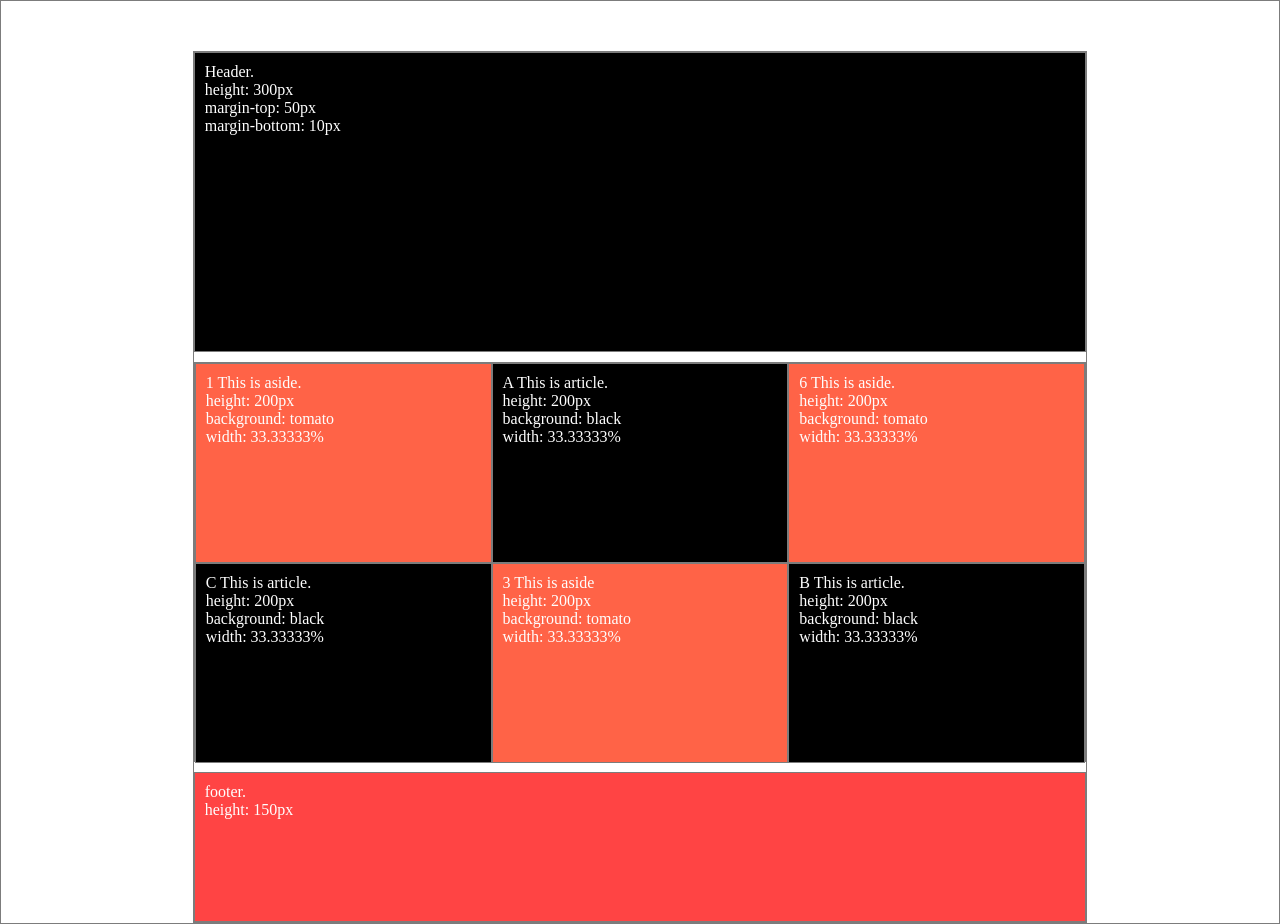
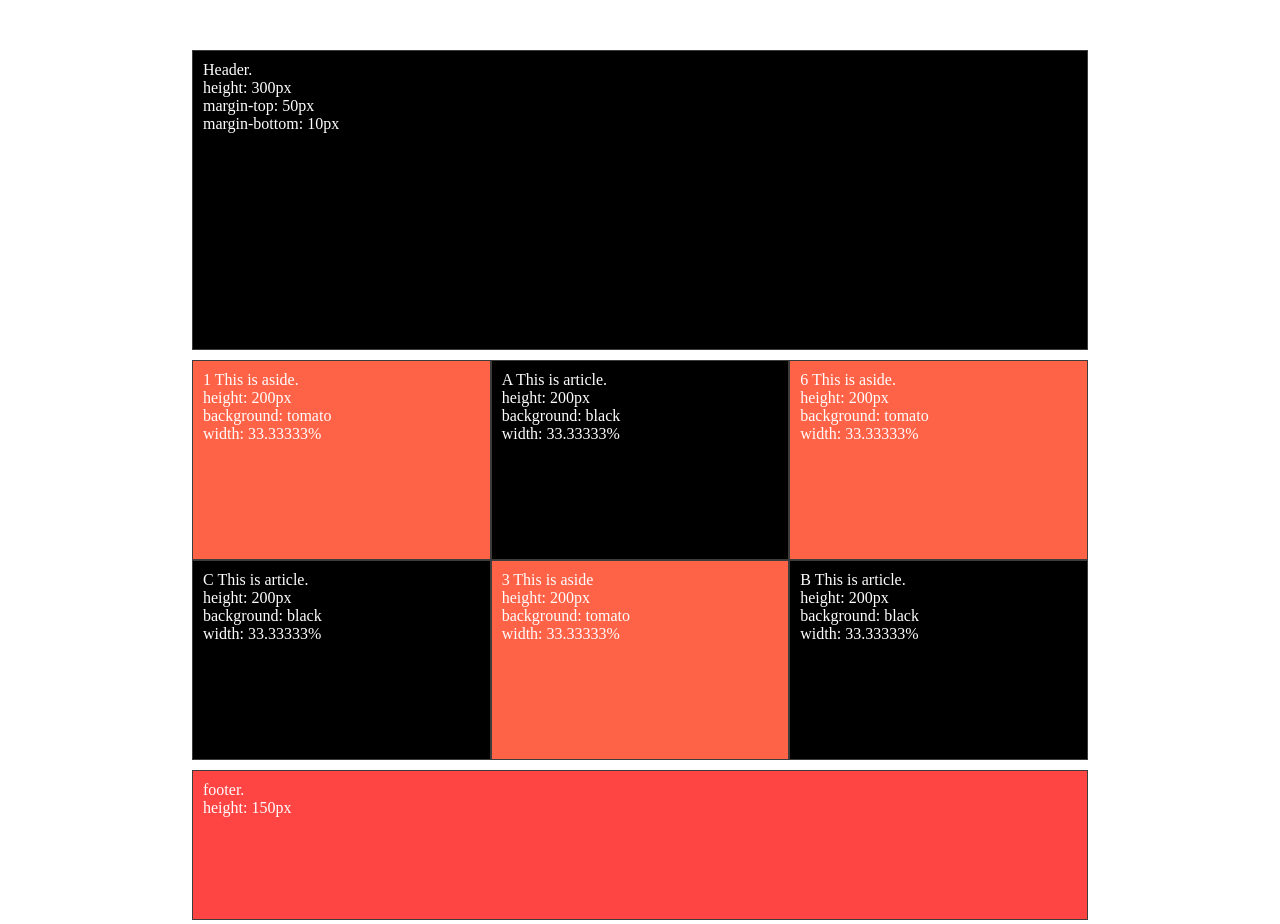
Before and after one commit to universidadny/BuildingBlocks, a plain HTML site: page Layout_03/index.html in a window 1280 px wide. Drawn offline with Linux system fonts and the light colour scheme.

Commit message:
Add files via upload

```diff
--- a/Layout_03/main.css
+++ b/Layout_03/main.css
@@ -1,6 +1,5 @@
 * {
     box-sizing: border-box;
-    border: solid 0.5px #7c7c7c;
 }
 
 body {
@@ -21,6 +20,7 @@ header {
     margin-bottom: 10px;
     padding-top: 10px;
     padding-left: 10px;
+    border: solid 0.5px #3c3c3c;
 }
 
 section {
@@ -35,6 +35,7 @@ aside {
     float: left;
     padding-top: 10px;
     padding-left: 10px;
+    border: solid 0.5px #3c3c3c;
 }
 
 article {
@@ -44,6 +45,7 @@ article {
     float: left;
     padding-top: 10px;
     padding-left: 10px;
+    border: solid 0.5px #3c3c3c;
 }
 
 footer {
@@ -52,4 +54,5 @@ footer {
     clear: both;
     padding-top: 10px;
     padding-left: 10px;
+    border: solid 0.5px #3c3c3c;
 }
```
Also changed, not shown: Layout_02/index.html (+3 -1 lines).
